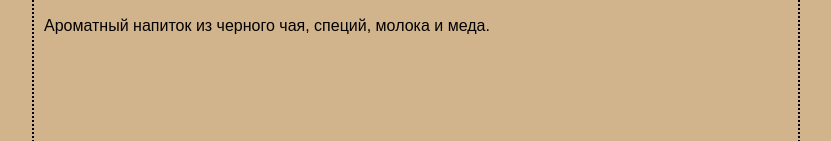
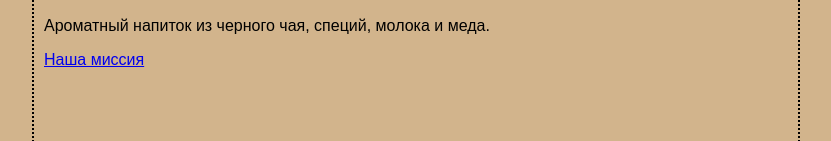
Before and after one commit to simon8gip/my-site, a plain HTML site: page index.html in a window 1280 px wide. Shown: the part 367-508 px from the top of the page, without its empty margins (224-1055 px from the left). Drawn offline with Linux system fonts and the light colour scheme.

Commit message:
изменения с а

```diff
--- a/index.html
+++ b/index.html
@@ -29,5 +29,9 @@
 		<h2>Чай, $1,85</h2>
 		<p>Ароматный напиток из черного чая, специй, молока
 		и меда.</p>
+
+   <p><a href="https://simon8gip.github.io/my-site/index_mission.html">
+		 Наша миссия</a></p>
+
 	</body>
 </html>
```
